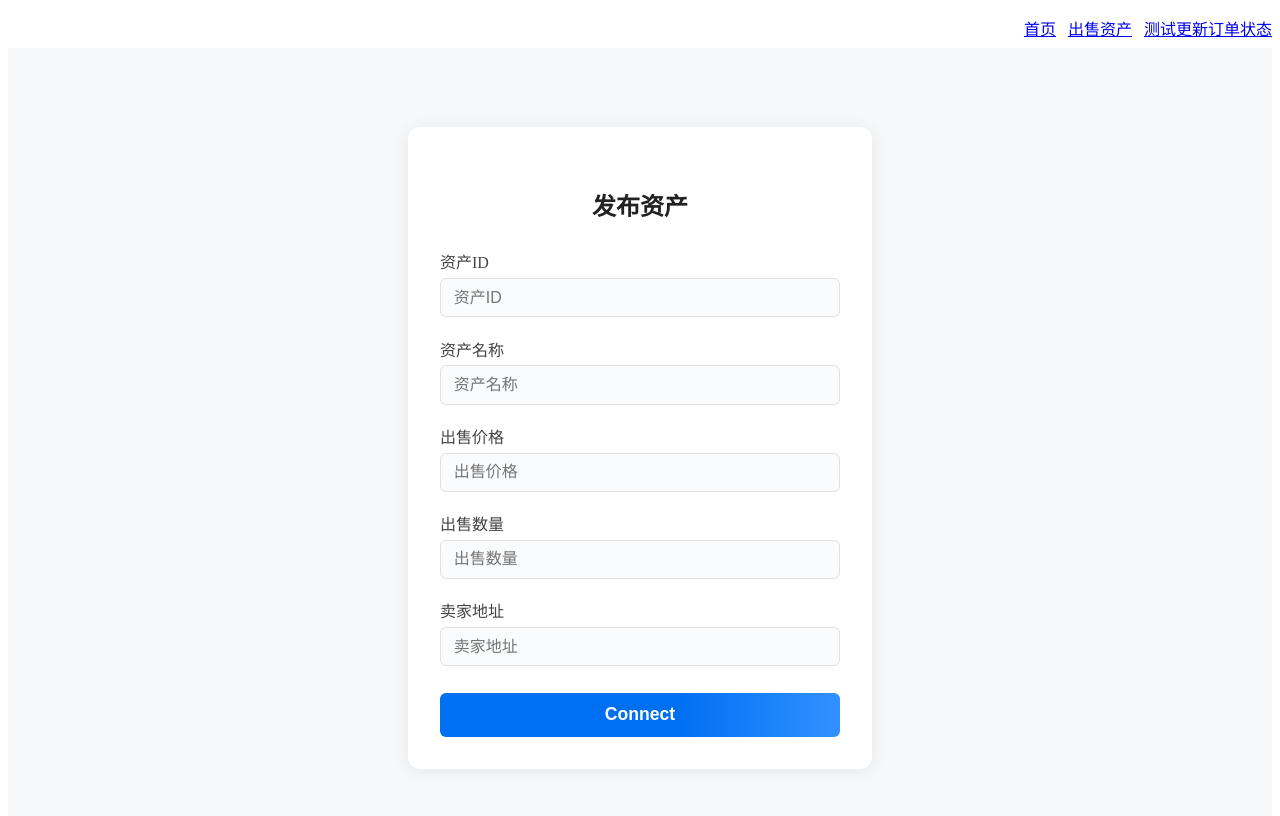
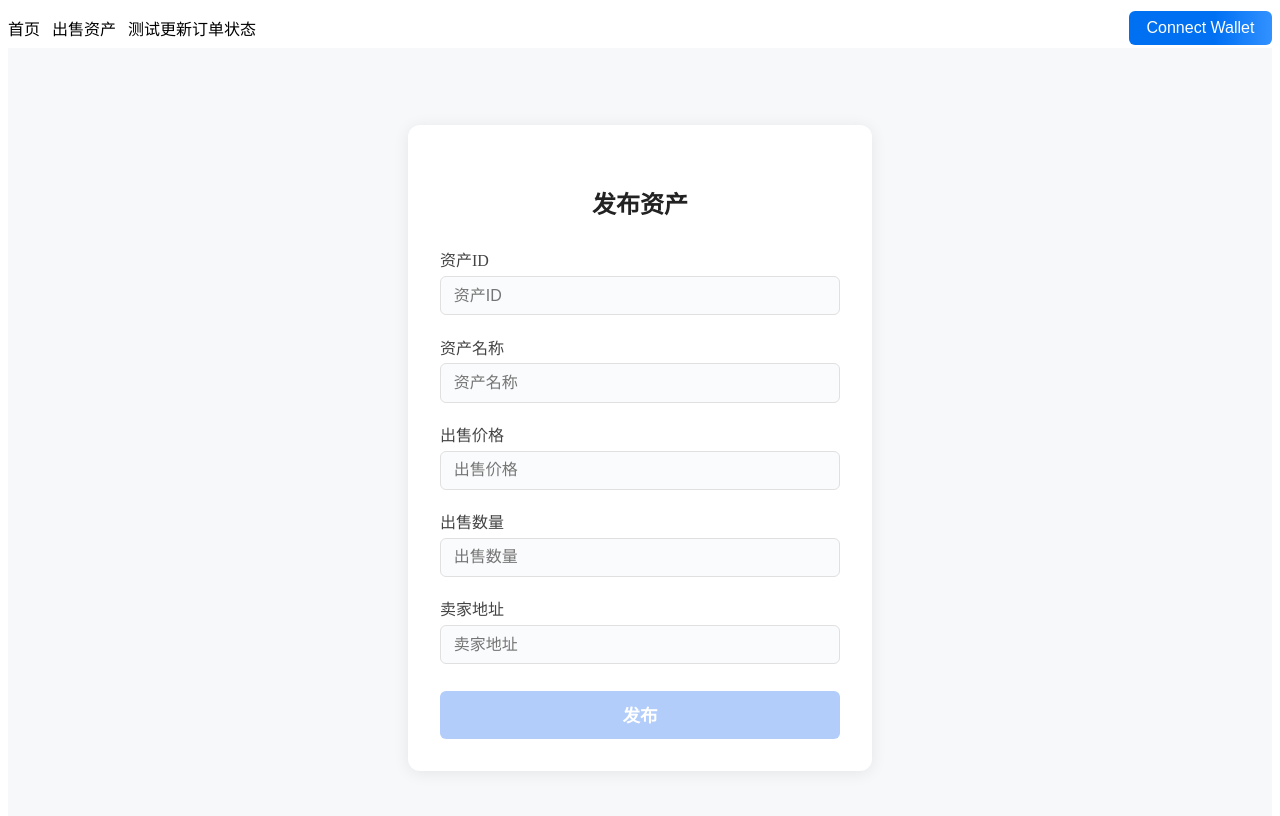
Before and after one commit to leo-bitlight/test, a Next.js app: page /sells in a window 1280 px wide. Shown: the top 816 px of the page. Built offline with nearby package versions, Linux system fonts and the light colour scheme.

Commit message:
change js

```diff
--- a/src/app/globals.css
+++ b/src/app/globals.css
@@ -1,3 +1,22 @@
 * {
   overflow-wrap: anywhere;
 }
+a {
+  text-decoration: none;
+  color: #000;
+}
+
+.header-nav-left {
+  display: flex;
+  column-gap: 12px;
+}
+.t-btn {
+  cursor: pointer;
+  background: linear-gradient(90deg, #0070f3 60%, #3291ff 100%);
+  border: none;
+  border-radius: 6px;
+  padding: .5rem 1.1rem;
+  font-size: 1rem;
+  font-weight: 500;
+  color: #fff;
+}
--- a/src/app/layout.tsx
+++ b/src/app/layout.tsx
@@ -1,5 +1,9 @@
-import type { Metadata } from "next";
+'use client'
+
 import { Geist, Geist_Mono } from "next/font/google";
+import AccountProvider from "@/components/AccountProvider";
+import Header from '../components/Header'
+
 import "./globals.css";
 
 const geistSans = Geist({
@@ -12,25 +16,21 @@ const geistMono = Geist_Mono({
   subsets: ["latin"],
 });
 
-export const metadata: Metadata = {
-  title: "Create Next App",
-  description: "Generated by create next app",
-};
 
 export default function RootLayout({
   children,
 }: Readonly<{
   children: React.ReactNode;
 }>) {
+
+
   return (
     <html lang="en">
       <body className={`${geistSans.variable} ${geistMono.variable}`}>
-        <header style={{height: '40px', display: 'flex', justifyContent: 'flex-end', alignItems: 'center', columnGap: '12px'}}>
-          <a href="/">首页</a>
-          <a href="/sells">出售资产</a>
-          <a href="/orders-update">测试更新订单状态</a>
-        </header>
+        <AccountProvider>
+        <Header />
         {children}
+        </AccountProvider>
       </body>
     </html>
   );
--- a/src/app/page.tsx
+++ b/src/app/page.tsx
@@ -1,8 +1,9 @@
 'use client';
 
-import { useEffect, useState } from 'react';
+import { useContext, useEffect, useState } from 'react';
 import OrderModal from '../components/OrderModal';
 import BitlightWalletSDK from '@bitlight/wallet-sdk';
+import AccountContext from '@/context/AccountContext';
 
 export default function SellsListPage() {
   const [list, setList] = useState<any[]>([]);
@@ -25,6 +26,7 @@ export default function SellsListPage() {
 function SellsList({ sells }: { sells: any[] }) {
   const [loading, setLoading] = useState(false);
   const [currentSellData, setCurrentSellData] = useState<any>(null);
+  const {address} = useContext(AccountContext)!
 
   const buy = async (item: any) => {
     try {
@@ -97,7 +99,7 @@ function SellsList({ sells }: { sells: any[] }) {
                 </td>
                 <td>{item.status}</td>
                 <td>
-                  <button disabled={loading} type='button' className="order-btn" onClick={() => buy(item)}>Buy</button>
+                  <button disabled={loading || !address} type='button' className="order-btn" onClick={() => buy(item)}>Buy</button>
                 </td>
               </tr>
             ))}
--- a/src/app/sells/page.tsx
+++ b/src/app/sells/page.tsx
@@ -1,29 +1,23 @@
 "use client";
-import { useState } from "react";
+import { useContext, useEffect, useState } from "react";
 import BitlightWalletSDK from '@bitlight/wallet-sdk';
+import AccountContext from "@/context/AccountContext";
 
 export default function SellForm() {
+  const {address} = useContext(AccountContext)!;
   const [form, setForm] = useState({
     assetId: "",
     assetName: "",
     sellPrice: "",
     sellAmount: "",
-    sellerAddress: "",
+    sellerAddress: ""
   });
   const [loading, setLoading] = useState(false);
   const [msg, setMsg] = useState("");
 
-  const connectWallet = async () => {
-    const sdk = new BitlightWalletSDK();
-    const connected = await sdk.isConnected();
-    if (!connected) {
-      await sdk.connect();
-    }
-
-    const address = await sdk.getAddress();
-    console.log('Connected address:', address);
-    setForm({ ...form, sellerAddress: address.address });
-  }
+  useEffect(() => {
+    setForm({ ...form, sellerAddress: address });
+  }, [address])
 
   const handleChange = (e: React.ChangeEvent<HTMLInputElement>) => {
     setForm({ ...form, [e.target.name]: e.target.value });
@@ -79,11 +73,7 @@ export default function SellForm() {
           状态
           <input name="status" placeholder="状态" value={form.status} onChange={handleChange} required />
         </label> */}
-        {
-          form.sellerAddress
-          ? <button type="submit" disabled={loading}>{loading ? "提交中..." : "发布"}</button>
-          : <button type="button" onClick={connectWallet}>Connect</button>
-        }
+        <button type="submit" disabled={loading || !address}>{loading ? "提交中..." : "发布"}</button>
 
         {msg && <div className="form-msg">{msg}</div>}
       </form>
--- /dev/null
+++ b/src/app/utils/util.ts
@@ -0,0 +1,13 @@
+export function formatAddress(address?: string, show = 10): string {
+  if (!address) {
+    return ''
+  }
+
+  const half = Math.floor(show * 0.5)
+  const len = address.length
+  if (len <= show) {
+    return address
+  }
+
+  return address.substring(0, half) + '...' + address.substring(len - half)
+}
--- /dev/null
+++ b/src/components/AccountProvider.tsx
@@ -0,0 +1,24 @@
+'use client'
+
+import { useEffect, useState } from "react"
+import AccountContext from "@/context/AccountContext"
+
+export default function AccountProvider(props: any) {
+  const [address, setAddress] = useState('')
+
+  const setAddressAndCache = (addr: string) => {
+    setAddress(addr)
+    localStorage.setItem('address', addr)
+  }
+
+  useEffect(() => {
+    const cached = localStorage.getItem('address')
+    if(cached) {
+      setAddress(cached)
+    }
+  }, [])
+
+  return (
+    <AccountContext.Provider value={{ address, setAddress: setAddressAndCache }}>{props.children}</AccountContext.Provider>
+  )
+}
--- /dev/null
+++ b/src/components/Header.tsx
@@ -0,0 +1,41 @@
+import { useContext, useEffect } from 'react';
+import BitlightWalletSDK from '@bitlight/wallet-sdk';
+import { formatAddress } from "../app/utils/util"
+import AccountContext from '@/context/AccountContext';
+
+export default function Header() {
+  const {address, setAddress} = useContext(AccountContext)!
+
+  const connectOrDisWallet = async () => {
+    const sdk = new BitlightWalletSDK();
+
+    if(address) {
+      await sdk.disconnect();
+      setAddress('')
+      return
+    }
+
+    const connected = await sdk.isConnected();
+    if (!connected) {
+      await sdk.connect();
+    }
+
+    const data = await sdk.getAddress();
+    setAddress(data.address)
+  }
+
+  return (
+    <header style={{height: '40px', display: 'flex', justifyContent: 'space-between', alignItems: 'center'}}>
+      <div className="header-nav-left">
+        <a href="/">首页</a>
+        <a href="/sells">出售资产</a>
+        <a href="/orders-update">测试更新订单状态</a>
+      </div>
+      <div>
+        <button type="button" className="t-btn" onClick={connectOrDisWallet}>
+          {address ? formatAddress(address) : 'Connect Wallet'}
+        </button>
+      </div>
+    </header>
+  )
+}
--- /dev/null
+++ b/src/context/AccountContext.tsx
@@ -0,0 +1,5 @@
+import { createContext } from "react";
+
+const AccountContext = createContext<{address: string, setAddress: any} | null>(null);
+
+export default AccountContext
```
